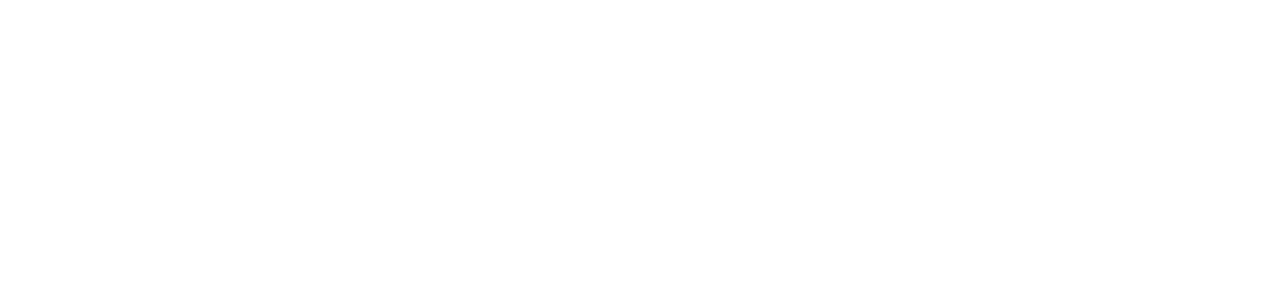
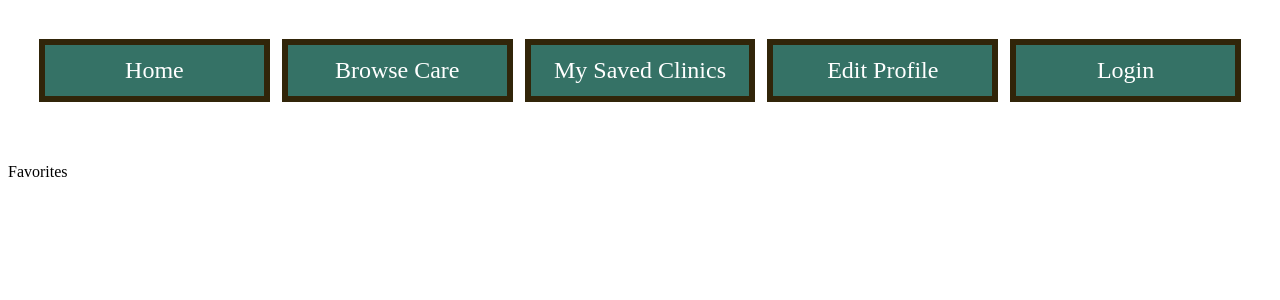
Before and after one commit to bitz820/OUTSource, a React (Create React App) app in the folder client/: page /favorites in a window 1280 px wide. Before the commit this address had no page. Shown: the top 300 px of the page. Built offline with nearby package versions, Linux system fonts and the light colour scheme.

Commit message:
added client side routing, navbar

```diff
--- a/client/package.json
+++ b/client/package.json
@@ -14,6 +14,7 @@
     "react-router-dom": "^6.3.0",
     "react-scripts": "5.0.1",
     "redux": "^4.2.0",
+    "styled-components": "^5.3.5",
     "web-vitals": "^2.1.4"
   },
   "scripts": {
--- a/client/src/App.js
+++ b/client/src/App.js
@@ -3,26 +3,25 @@
 // import { useDispatch, useSelector } from "react-redux"
 // import { fetchClinics } from "./clinicsSlice";
 
-import ClinicContainer from "./ClinicContainer";
+import NavBar from "./Components/NavBar"
+import ClinicContainer from "./Components/ClinicContainer";
+import Favorites from "./Components/Favorites";
+import Login from "./Components/Login";
+import ProfilePage from "./Components/ProfilePage";
+import Home from "./Components/Home";
+
 
 function App() {
-  // const [clinics, setClinics] = useState([]);
-  // const allClinics = useSelector(state => (state.clinics.entities))
-
-  // const dispatch = useDispatch()
-
-
-
-  // useEffect(() => {
-  //   dispatch(fetchClinics())
-  // }, [dispatch]);
-
-  // console.log(clinics)
 
   return (
     <div className="App">
+      <NavBar />
       <Routes>
+        <Route exact path="/" element={<Home />} />
         <Route exact path="/clinics" element={<ClinicContainer />} />
+        <Route exact path="/favorites" element={<Favorites />} />
+        <Route exact path="/profile" element={<ProfilePage />} />
+        <Route exact path="/login" element={<Login />} />
       </Routes>
     </div>
   );
--- a/client/src/ClinicContainer.js
+++ b/client/src/Components/ClinicContainer.js
@@ -1,6 +1,6 @@
 import React, { useState, useEffect } from "react";
 import { useDispatch, useSelector } from "react-redux"
-import { fetchClinics } from "./clinicsSlice";
+import { fetchClinics } from "../Features/clinicsSlice";
 import ClinicCard from "./ClinicCard"
 
 const ClinicContainer = () => {
--- /dev/null
+++ b/client/src/Components/Favorites.js
@@ -0,0 +1,9 @@
+import React from 'react'
+
+function Favorites() {
+  return (
+    <div>Favorites</div>
+  )
+}
+
+export default Favorites
--- /dev/null
+++ b/client/src/Components/Home.js
@@ -0,0 +1,9 @@
+import React from 'react'
+
+function Home() {
+  return (
+    <div>Home</div>
+  )
+}
+
+export default Home
--- /dev/null
+++ b/client/src/Components/Login.js
@@ -0,0 +1,9 @@
+import React from 'react'
+
+function Login() {
+  return (
+    <div>Login</div>
+  )
+}
+
+export default Login
--- /dev/null
+++ b/client/src/Components/NavBar.js
@@ -0,0 +1,50 @@
+import React from 'react'
+import { NavLink } from "react-router-dom"
+import styled from "styled-components"
+
+
+const NavStyle = styled.div`
+    display: flex;
+    /* width: 35vh; */
+    padding: 25px;
+    text-align: center;
+    font-size: clamp(1.5rem, 3vw + 1rem, .5rem);
+    align-items: center;
+    margin-bottom: 30px;
+    justify-content: space-around;
+`
+
+const StyledLink = styled(NavLink)`
+    width: 100%;
+    padding: 12px;
+    margin:  6px 6px;
+    background: #357266;
+    border: #312509 6px solid;
+    text-decoration: none;
+    color: white;
+`
+
+
+function NavBar() {
+    return (
+        <NavStyle>
+            <StyledLink exact to="/" >
+                Home
+            </StyledLink>
+            <StyledLink exact to="/clinics" >
+                Browse Care
+            </StyledLink>
+            <StyledLink exact to="/favorites" >
+                My Saved Clinics
+            </StyledLink>
+            <StyledLink exact to="/profile" >
+                Edit Profile
+            </StyledLink>
+            <StyledLink exact to="/login" >
+                Login
+            </StyledLink>
+        </NavStyle>
+    )
+}
+
+export default NavBar
--- /dev/null
+++ b/client/src/Components/ProfilePage.js
@@ -0,0 +1,9 @@
+import React from 'react'
+
+function ProfilePage() {
+  return (
+    <div>ProfilePage</div>
+  )
+}
+
+export default ProfilePage
--- a/client/src/store.js
+++ b/client/src/store.js
@@ -1,6 +1,6 @@
 import {configureStore} from "@reduxjs/toolkit"
 
-import clinicsReducer from "./clinicsSlice"
+import clinicsReducer from "./Features/clinicsSlice"
 
 const store = configureStore({
     reducer: {
```
Also changed, not shown: client/src/Components/ClinicCard.js (renamed from client/src/ClinicCard.js), client/src/Features/clinicsSlice.js (renamed from client/src/clinicsSlice.js), 2 other files (tests, documents, lock files or other folders).
